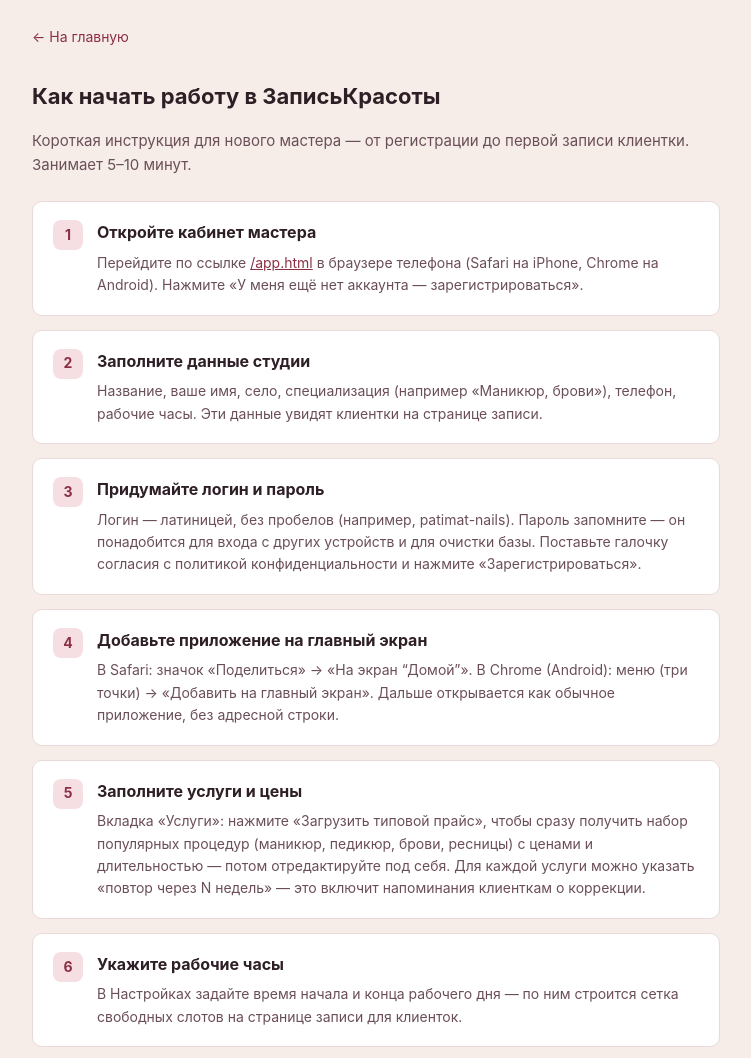
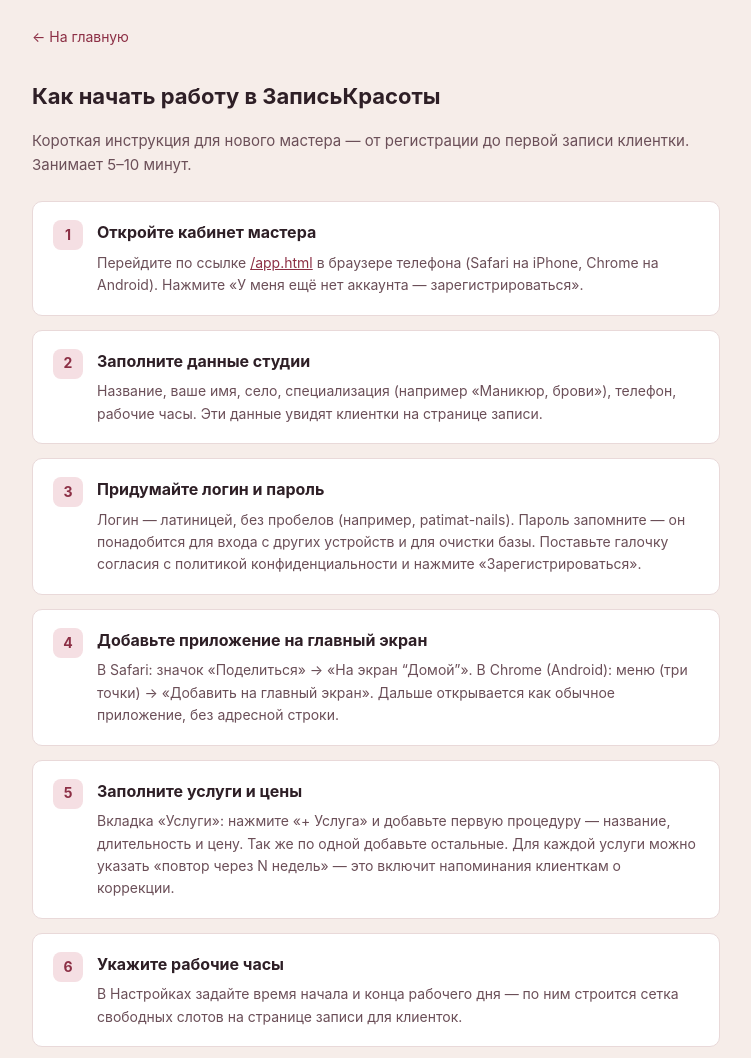
Before and after one commit to alievabdulxalik8-del/zapis-krasoty, a plain HTML site: page start.html in a window 1280 px wide. Shown: the top 1058 px of the page, without its empty margins (264-1015 px from the left). Drawn offline with Linux system fonts and the light colour scheme.

Commit message:
Update instructions for adding services and prices

```diff
--- a/start.html
+++ b/start.html
@@ -48,7 +48,7 @@
 
   <div class="step">
     <div class="num">5</div>
-    <div><h2>Заполните услуги и цены</h2><p>Вкладка «Услуги»: нажмите «Загрузить типовой прайс», чтобы сразу получить набор популярных процедур (маникюр, педикюр, брови, ресницы) с ценами и длительностью — потом отредактируйте под себя. Для каждой услуги можно указать «повтор через N недель» — это включит напоминания клиенткам о коррекции.</p></div>
+    <div><h2>Заполните услуги и цены</h2><p>Вкладка «Услуги»: нажмите «+ Услуга» и добавьте первую процедуру — название, длительность и цену. Так же по одной добавьте остальные. Для каждой услуги можно указать «повтор через N недель» — это включит напоминания клиенткам о коррекции.</p></div>
   </div>
 
   <div class="step">
```
